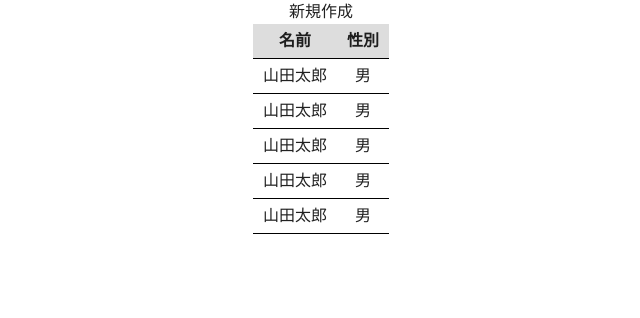
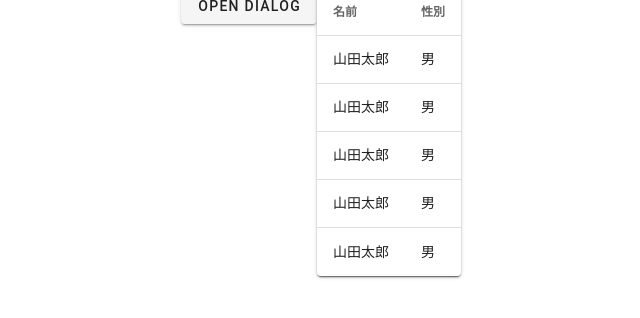
Before and after one commit to konami-ota/vue_training, a Vue app in the folder training/: page / in a window 1280 px wide. Shown: the top 318 px of the page, without its empty margins (319-959 px from the left). Built offline with nearby package versions, Linux system fonts and the light colour scheme.

Commit message:
リストの追加

```diff
--- a/training/src/components/List/index.vue
+++ b/training/src/components/List/index.vue
@@ -1,55 +1,36 @@
 <template>
-  <div class="list">
-    <button @click="$emit('openItemForm', device)">新規作成</button>
-    <table id="table">
-      <tr>
-        <thead>
-          <tr>
-            <th>名前</th>
-            <th>性別</th>
-          </tr>
-        </thead>
-        <tbody>
-          <tr v-for="user in UESRS" :key="user.id">
-            <td>
-              {{ user.name }}
-            </td>
-            <td>
-              {{ user.gender }}
-            </td>
-          </tr>
-        </tbody>
-      </tr>
-    </table>
-  </div>
+  <v-row justify="center">
+    <v-dialog v-model="dialog" persistent max-width="600px">
+      <template v-slot:activator="{ on, attrs }">
+        <v-btn v-bind="attrs" v-on="on" @click="$emit('openItemForm')">
+          Open Dialog
+        </v-btn>
+      </template>
+    </v-dialog>
+    <v-card>
+      <v-data-table
+        :headers="HEADERS"
+        :items="UESRS"
+        hide-default-footer
+        class="elevation-1"
+      ></v-data-table>
+    </v-card>
+  </v-row>
 </template>
-<style scoped>
-.list {
-  text-align: center;
-}
-.list * {
-  margin-right: auto;
-  margin-left: auto;
-}
-#table {
-  border-collapse: collapse;
-  line-height: 1.5;
-}
-tr:nth-child(1) th {
-  background-color: #ddd;
-}
-
-th,
-td {
-  padding: 5px 10px;
-  border-bottom: 1px solid black;
-}
-</style>
+<style scoped></style>
 <script>
 export default {
   components: {},
   data() {
     return {
+      dialog: false,
+      HEADERS: [
+        {
+          text: "名前",
+          value: "name",
+        },
+        { text: "性別", value: "gender" },
+      ],
       UESRS: [
         {
           id: 1,
```
Also changed, not shown: training/src/components/List/Form/index.vue (+74 -0 lines).
